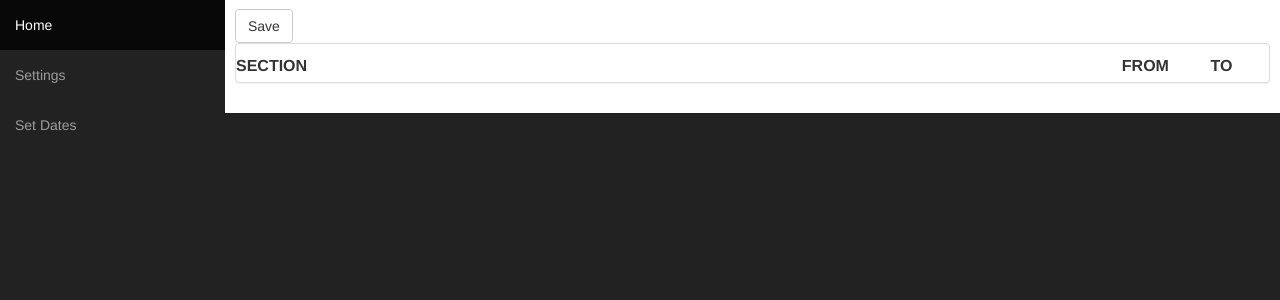
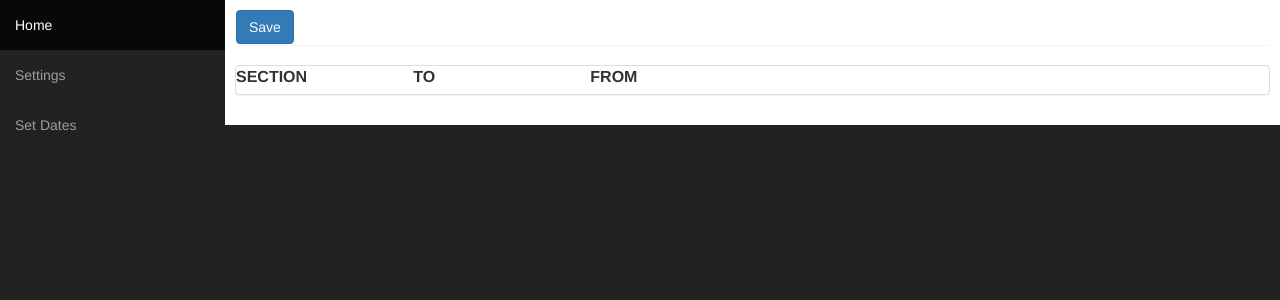
Before and after one commit to robert-sandor/student_management, a Flask app: template app/templates/admin/set_dates.html in a window 1280 px wide. Shown: the part 51-351 px from the top of the page. Run offline with Flask 2, Linux system fonts and the light colour scheme; the template is opened without the code that fills it, so the values that code supplies are empty; some libraries are stand-ins or nearby versions.

Commit message:
Just some arrangements for the 'set_dates' page.
Signed-off-by: dutzi <alexandratrifan95@gmail.com>

```diff
--- a/app/templates/admin/set_dates.html
+++ b/app/templates/admin/set_dates.html
@@ -26,8 +26,9 @@
                         }
                 );
             });
+            console.log("type");
+            console.log(section_dates[0]["type"]);
             var json = JSON.stringify(section_dates, null, '\t');
-            console.log(json);
             $.ajax({
                 type: "POST",
                 url: "{{ url_for('admin_staff.save') }}",
@@ -55,13 +56,13 @@
 
 
 {% block content %}
-    <a class="btn btn-default" role="button" onclick="save_changes()">Save</a>
+    <div class="panel"><a class="btn btn-primary" role="button" onclick="save_changes()">Save</a></div>
     <div class="panel panel-default">
         <div class="panel-title">
             <div class="row">
-                <div class="col-md-1 pagination-centered pull-left"><label>SECTION</label></div>
-                <div class="col-md-1 pagination-centered pull-right"><label>TO</label></div>
-                <div class="col-md-1 pagination-centered pull-right"><label>FROM</label></div>
+                <div class="col-md-2"><label>SECTION</label></div>
+                <div class="col-md-2"><label>TO</label></div>
+                <div class="col-md-2"><label>FROM</label></div>
             </div>
         </div>
     </div>
@@ -71,7 +72,7 @@
             <div class="panel panel-default">
                 <div class="panel-body">
                         <div class="row" id="row">
-                            <div class="col-md-1 pagination-centered pull-left" id="section">
+                            <div class="col-md-2" id="section">
                                 <label class="section" id={{ item.type }}>
                                     {% if item.type == 1 %}
                                         Contract
@@ -87,8 +88,12 @@
                                     {% endif %}
                                 </label>
                             </div>
-                            <input class="from" size="16" type="text" value={{ item.from_date }}>
-                            <input class="to" size="16" type="text" value={{ item.to }}>
+                            <div class="col-md-2">
+                                <input class="from" size="16" type="text" value={{ item.from_date }}>
+                            </div>
+                            <div class="col-md-2">
+                                <input class="to" size="16" type="text" value={{ item.to }}>
+                            </div>
                         </div>
                 </div>
             </div>
```
Also changed, not shown: app/modules/admin_staff/controllers.py (+6 -5 lines).
